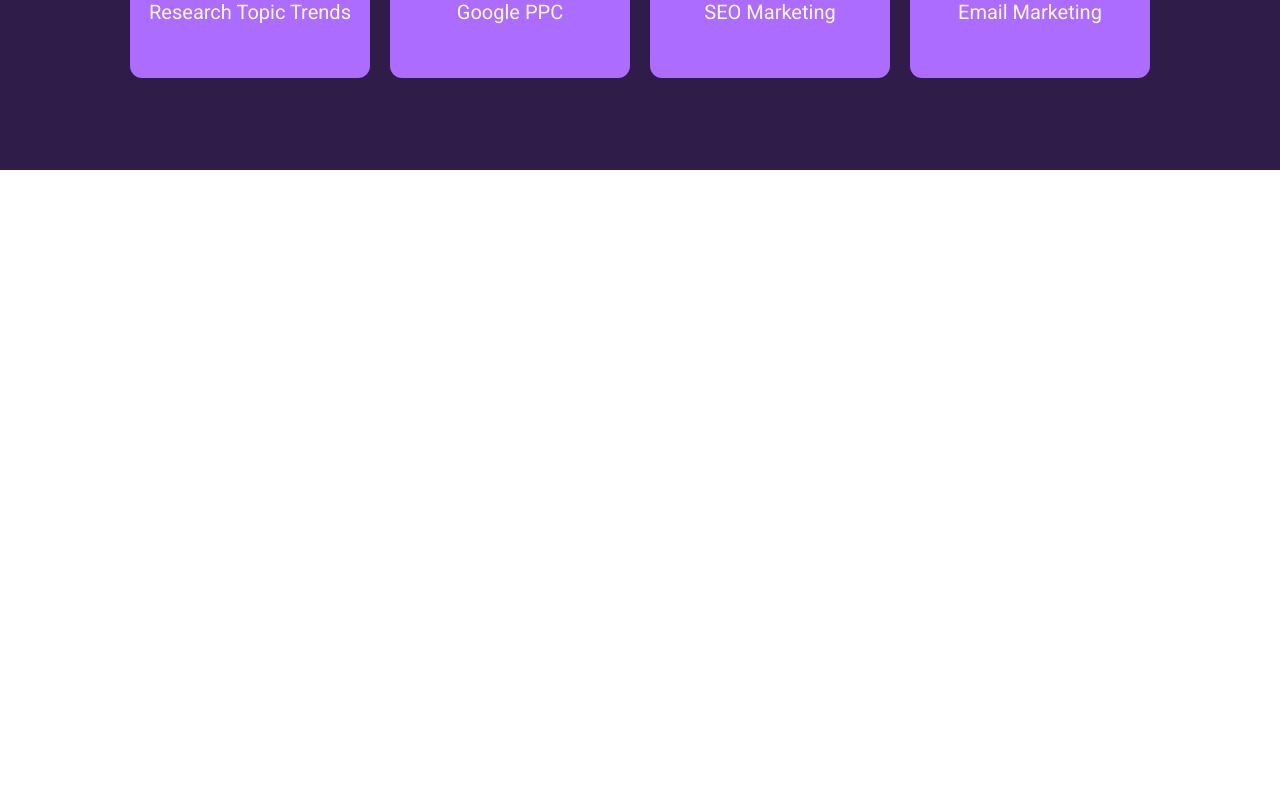
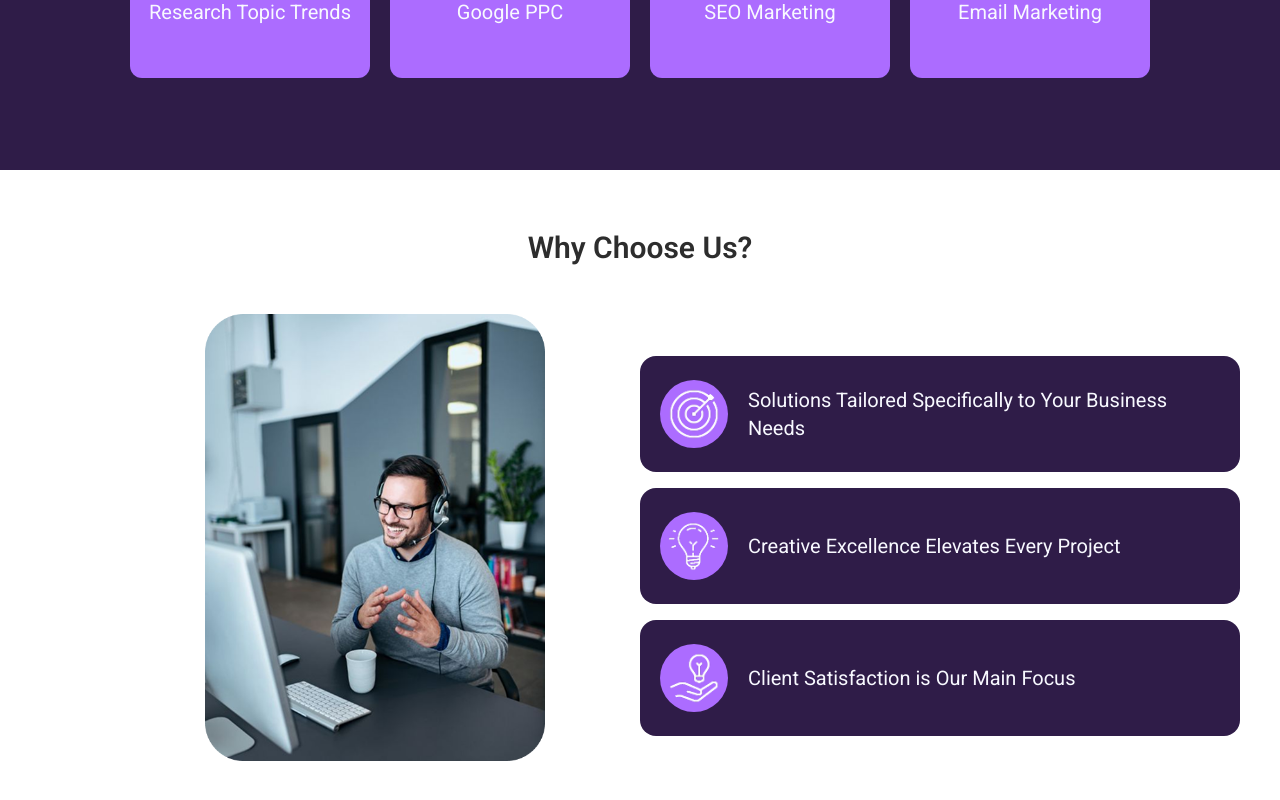
Before and after one commit to mehdiselmi/NusaTech, a React (Vite) app: page / in a window 1280 px wide. Shown: the part 1200-2000 px from the top of the page. Before the commit the page ends 1370 px from the top, so only its background shows below. Built offline with nearby package versions, Linux system fonts and the light colour scheme.

Commit message:
finish folder ourwoks

```diff
--- a/src/App.jsx
+++ b/src/App.jsx
@@ -1,16 +1,18 @@
-import React from 'react'
-import Navbar from './components/Navbar'
-import Hero from './components/Hero'
-import Features from './components/Features'
+import React from "react";
+import Navbar from "./components/Navbar";
+import Hero from "./components/Hero";
+import Features from "./components/Features";
+import OurWork from "./components/OurWork";
 
 const App = () => {
   return (
-    <div className='text-[#F8F9FF]'>
-      <Navbar/>
-      <Hero/>
-      <Features/>
+    <div className="text-[#F8F9FF]">
+      <Navbar />
+      <Hero />
+      <Features />
+      <OurWork />
     </div>
-  )
-}
+  );
+};
 
-export default App
+export default App;
--- a/src/components/Features.jsx
+++ b/src/components/Features.jsx
@@ -11,17 +11,17 @@ const Features = () => {
     { id: 3, image: email, text: "Email Marketing" },
   ];
   return (
-    <div className="h-125 bg-accent flex justify-center text-center pt-20">
+    <div className="min-h-125 bg-accent flex justify-center text-center pb-15 md:pb-0 pt-20">
       <div className="space-y-6">
         <p className="text-2xl font-bold">Services</p>
-        <p className="text-xl">
+        <p className="md:text-xl md:px-autp px-4 ">
           Strategic services drive digital success with tailored, comprehensive
           approaches.
         </p>
-        <div  className=" gap-5 pt-5 grid grid-cols-1 items-center md:grid-cols-4">
+        <div  className=" gap-5 pt-5 grid grid-cols-1  items-center md:grid-cols-4">
           {data.map((item) => {
             return (
-              <div className="bg-primary w-60 h-50  flex flex-col items-center space-y-7 pt-8 rounded-xl " >
+              <div className="bg-primary w-60 h-50 mx-auto flex flex-col items-center space-y-7 pt-8 rounded-xl " >
 
                   <img src={item.image} className="w-15"/>
                   <p className="text-xl ">{item.text}</p>
--- a/src/components/Hero.jsx
+++ b/src/components/Hero.jsx
@@ -17,10 +17,10 @@ const Hero = () => {
   return (
     <div>
       <section>
-        <div className="h-122 bg-accent flex text-center justify-center ">
+        <div className="min-h-122 bg-accent  flex text-center justify-center ">
           <div>
-            <div className=" text-center md:space-y-7 space-y-2 ">
-              <div className="md:text-7xl text-2xl flex flex-col gap-1 md:gap-3 md:mt-8 mt-12 font-bold">
+            <div className=" text-center md:space-y-7 space-y-8">
+              <div className="md:text-7xl text-2xl flex flex-col gap-3 md:mt-8 mt-12 font-bold">
                 <p>Drive Growth with Innovative </p>{" "}
                 <span className="text-primary ">
                   Digital Marketing Services
@@ -32,7 +32,7 @@ const Hero = () => {
                 <span>in one platform.</span>
               </p>
             </div>
-            <div className="mt-5">
+            <div className="md:mt-5 mt-10">
               <div>
                 <input
                   type="text"
@@ -41,7 +41,7 @@ const Hero = () => {
                 />
               </div>
             </div>
-            <div className="flex gap-5 mt-5  justify-center">
+            <div className="flex gap-5 md:mt-5  mt-8 justify-center">
               <Button
                 text="Start Now"
                 className="md:px-7.5 md:py-4 border-2 border-transparent hover:bg-transparent focus:bg-transparent active:bg-transparent transition-all duration-500 hover:border-primary focus:border-primary active:border-primary"
@@ -54,9 +54,10 @@ const Hero = () => {
           </div>
         </div>
       </section>
+      {/* company  */}
       <section>
-        <div className="text-center  bg-secondary h-70.5 pt-20 space-y-15 px-45 text-accent">
-          <div className="flex justify-between items-center gap-5">
+        <div className="text-center  bg-secondary min-h-70.5 md:pt-20 space-y-10 py-15 md:space-y-15  md:px-45 text-accent">
+          <div className="flex md:justify-between md:pt-0 pt-10 md:flex-row flex-col items-center gap-5">
             {support.map((item) => {
               return (
                 <div key={item.id} className="flex items-center gap-3">
--- a/src/components/OurWork.jsx
+++ b/src/components/OurWork.jsx
@@ -1,10 +1,36 @@
 import React from "react";
-
+import rectangle from "../assets/Rectangle.png";
+import idea from "../assets/Idea.png";
+import idea1 from "../assets/Idea1.png";
+import goal from "../assets/Goal.png";
 const OurWork = () => {
+  const data = [
+    {
+      id: 1,
+      img: goal,
+      text: "Solutions Tailored Specifically to Your Business Needs",
+    },
+    { id: 1, img: idea, text: "Creative Excellence Elevates Every Project" },
+    { id: 1, img: idea1, text: "Client Satisfaction is Our Main Focus" },
+  ];
   return (
-    <div>
-      <div></div>
-      <div></div>
+    <div className="mt-15 h-98">
+        <p className="font-semibold text-3xl text-neutral text-center">Why Choose Us?</p>
+      <div className="grid md:grid-cols-2 grid-cols-1 py-12 items-center  md:px-27.25">
+        <div className="md:w-85 mx-auto w-60 ">
+          <img src={rectangle} />
+        </div>
+        <div className=" ">
+          {data.map((item) => {
+            return (
+              <div className=" bg-accent flex items-center gap-5 mt-10 md:mt-4 md:py-6 md:px-5 md:w-150 mx-auto px-2 py-2 w-80 rounded-2xl">
+                <img src={item.img} className="rounded-full p-2 w-17 bg-primary" />
+                <p className="md:text-xl">{item.text}</p>
+              </div>
+            );
+          })}
+        </div>
+      </div>
     </div>
   );
 };
```
Also changed, not shown: src/assets/Idea1.png (renamed from src/assets/Idea Sharing.png), src/assets/Rectangle.png (renamed from src/assets/Rectangle 76.png).
